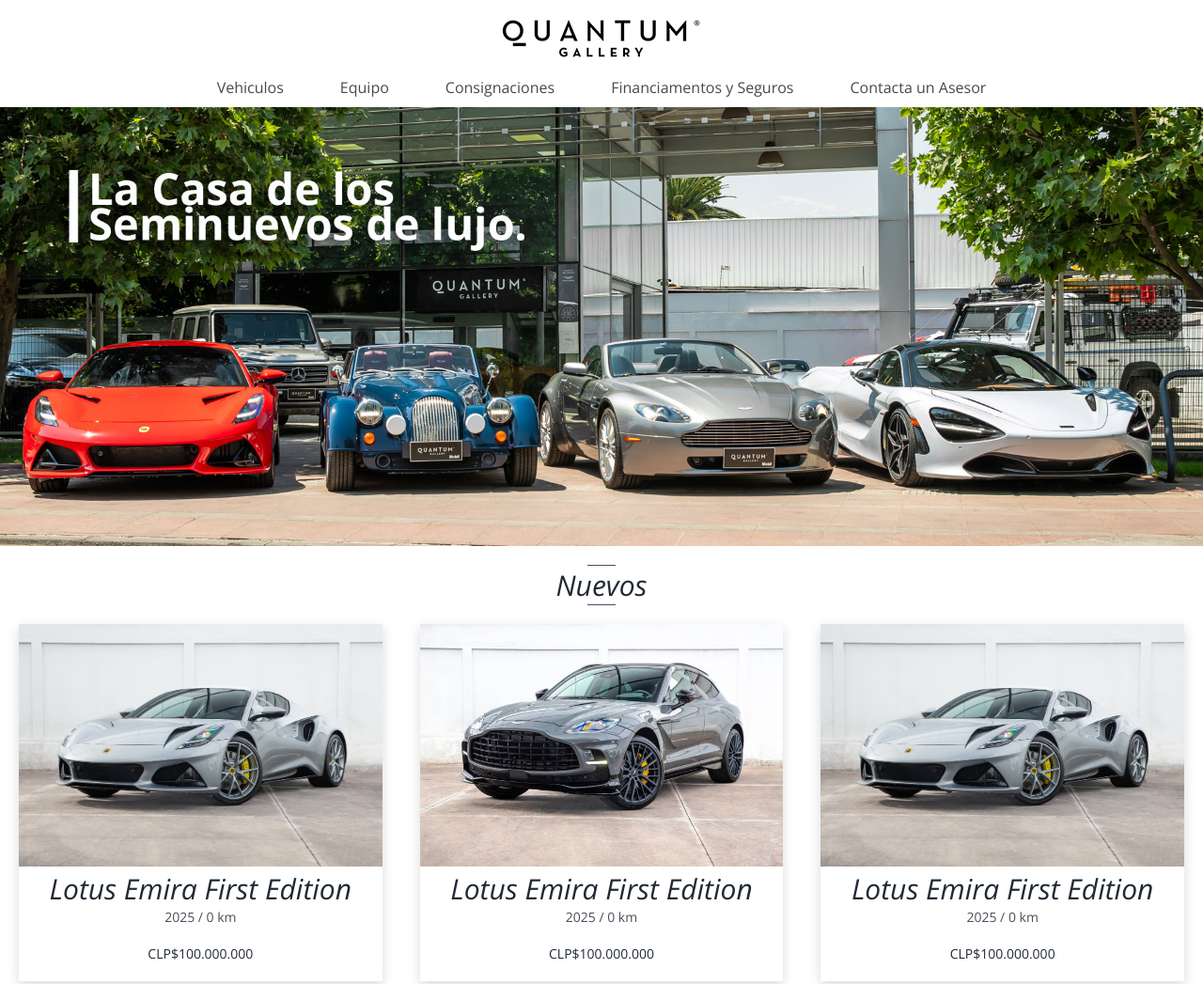
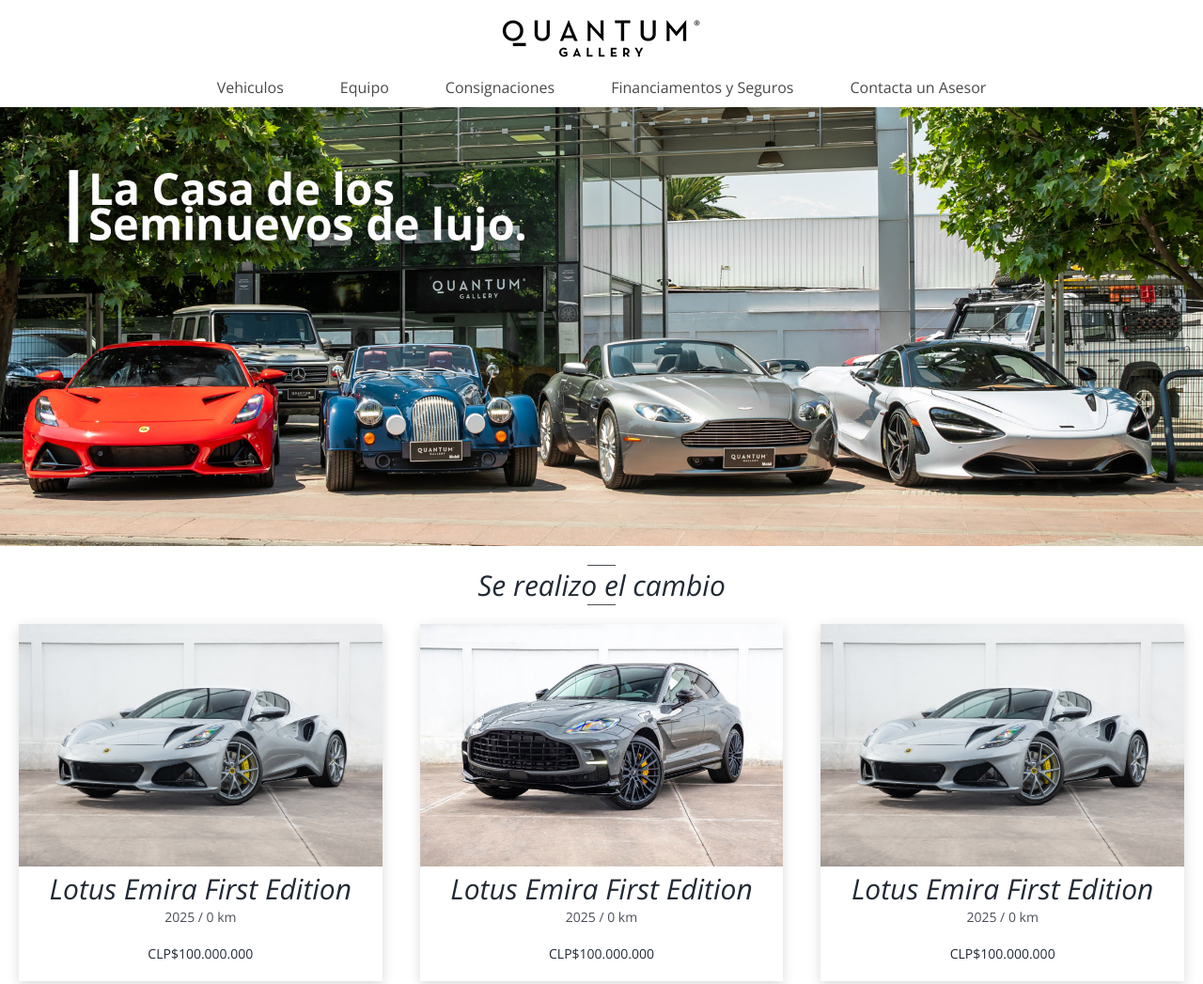
Before and after one commit to christudios/auto, a plain HTML site: page index.html in a window 1280 px wide. Shown: the top 1047 px of the page at 94% size. Drawn offline with nearby package versions, Linux system fonts and the light colour scheme.

Commit message:
segundo commit

```diff
--- a/index.html
+++ b/index.html
@@ -33,7 +33,7 @@
         <section class="section">
             <article class="article">
                 <div class="separador"></div>
-                <h2>Nuevos</h2>
+                <h2>Se realizo el cambio</h2>
                 <div class="separador"></div>
                 <div class="elementos">
                     <div class="container">
```
